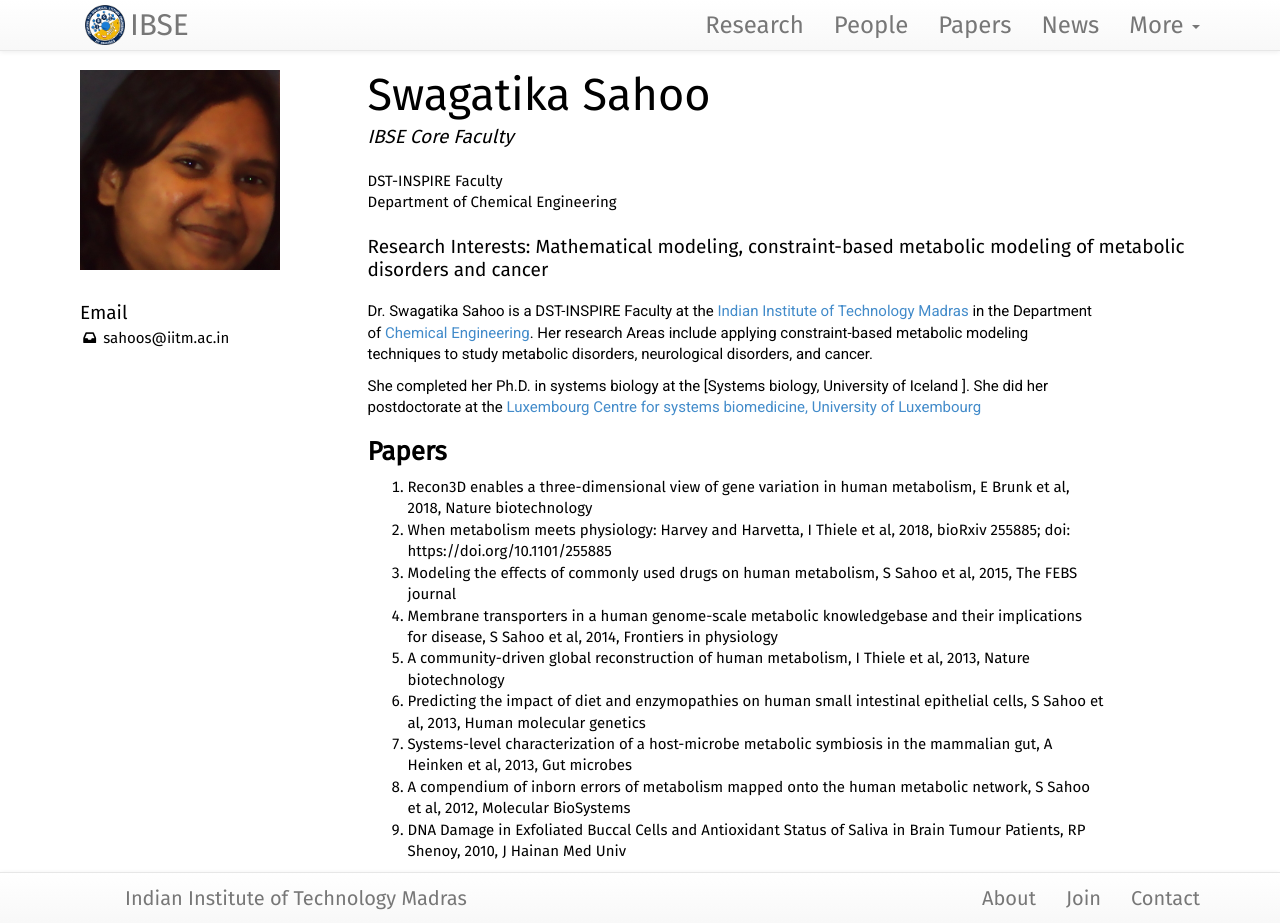
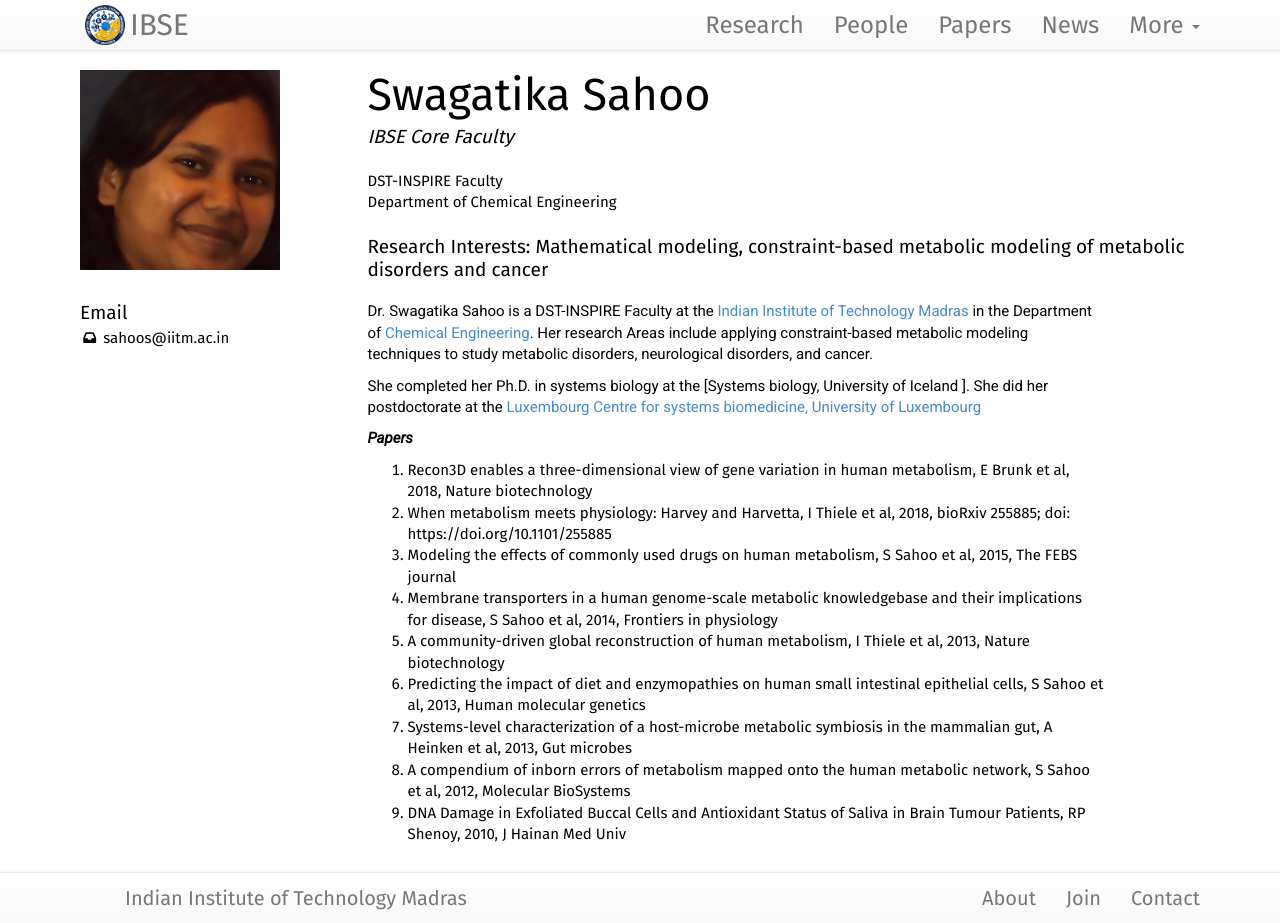
Before and after one commit to philge/ibse-iitm.github.io, a Jekyll site: the page built from team/_posts/2016-07-01-Swagatika Sahoo.md, in a window 1280 px wide and 923 px high. Built offline with Jekyll 4.4.1, drawn with Linux system fonts in a browser that asks for light colours; nearby versions of some CDN libraries.

```diff
--- a/team/_posts/2016-07-01-Swagatika Sahoo.md
+++ b/team/_posts/2016-07-01-Swagatika Sahoo.md
@@ -18,7 +18,7 @@ She completed her Ph.D. in systems biology at the [Systems biology, University o
 [Systems biology, University of Iceland]: https://systemsbiology.hi.is/
 [Luxembourg Centre for systems biomedicine, University of Luxembourg]: https://wwwen.uni.lu/lcsb
 
-<h1>Papers</h1>
+<em><strong>Papers</strong></em>
 
 1. Recon3D enables a three-dimensional view of gene variation in human metabolism, E Brunk et al, 2018, Nature biotechnology
 2. When metabolism meets physiology: Harvey and Harvetta, I Thiele et al, 2018, bioRxiv 255885; doi: https://doi.org/10.1101/255885
```
